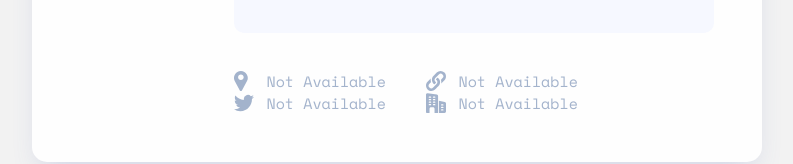
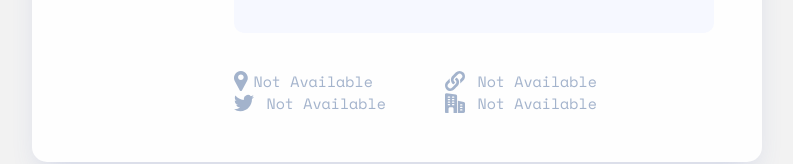
Before and after one commit to floyd910/devfinder-github-user-search-app, a React (Create React App) app: page / in a window 1280 px wide. Shown: the part 419-583 px from the top of the page, without its empty margins (243-1036 px from the left). Built offline with nearby package versions, Linux system fonts and the light colour scheme; no server answers.

Commit message:
Update InfoAdditional.css

```diff
--- a/src/components/infoAdditional/InfoAdditional.css
+++ b/src/components/infoAdditional/InfoAdditional.css
@@ -2,8 +2,13 @@
   display: flex;
   align-items: center;
   justify-content: flex-start;
-  gap: 13px;
+/*   gap: 13px; */
+  margin-top: 17px;
   width: 100%;
+}
+
+.info-additional:first-child{
+  margin-top: 0px;
 }
 
 .info-additional p,
@@ -14,6 +19,7 @@
   font-size: 13px;
   line-height: 19px;
   color: #4b6a9b;
+  margin-left: 13px;
 }
 
 .info-additional a {
@@ -32,7 +38,13 @@
 @media only screen and (min-width: 768px) {
   .info-additional {
     width: 40%;
+    margin-top: 0px;
   }
+
+  .info-additional:nth-child(2n){
+    margin-left: 19px;
+  }
+
   .info-additional p,
   .info-additional a {
     font-size: 15px;
```
